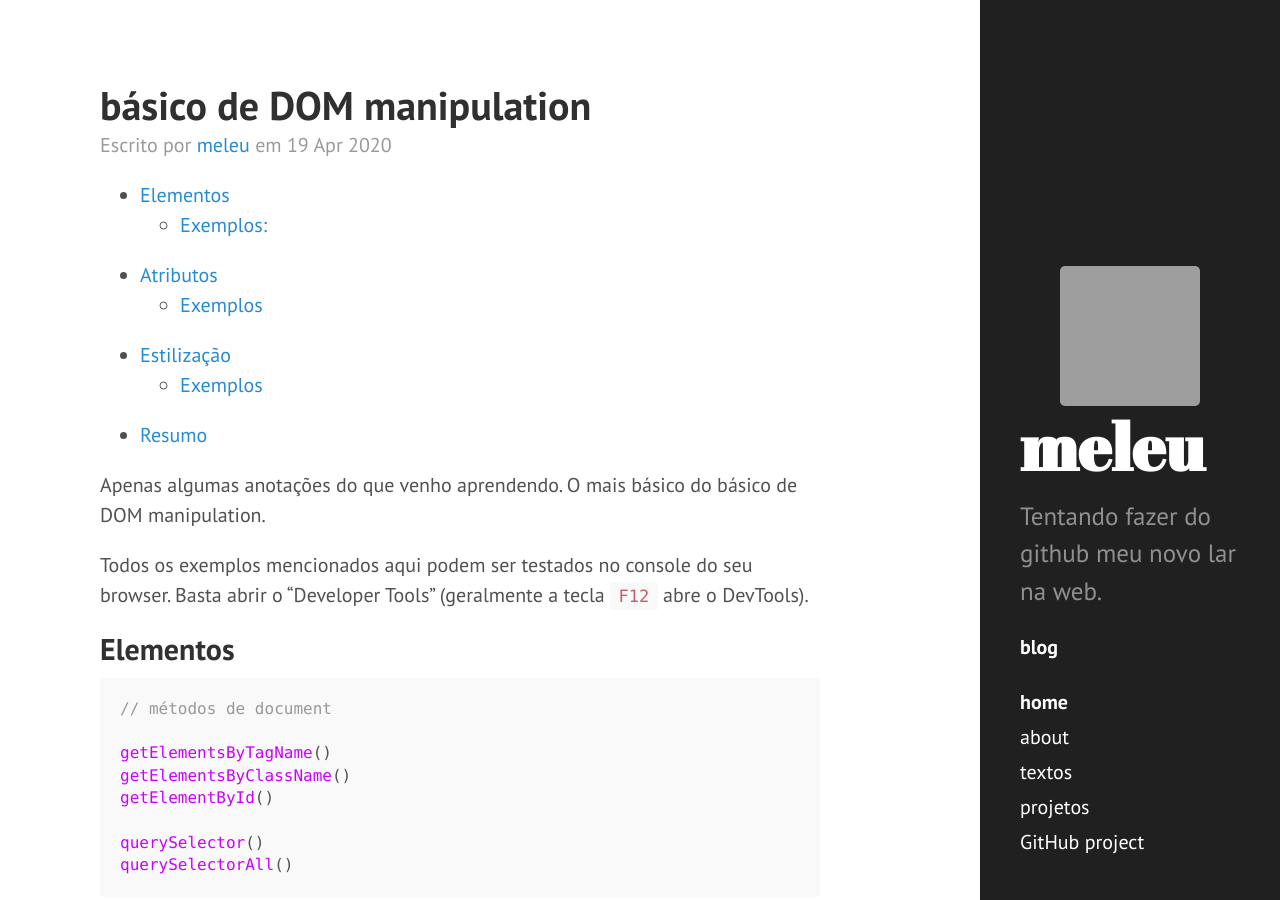
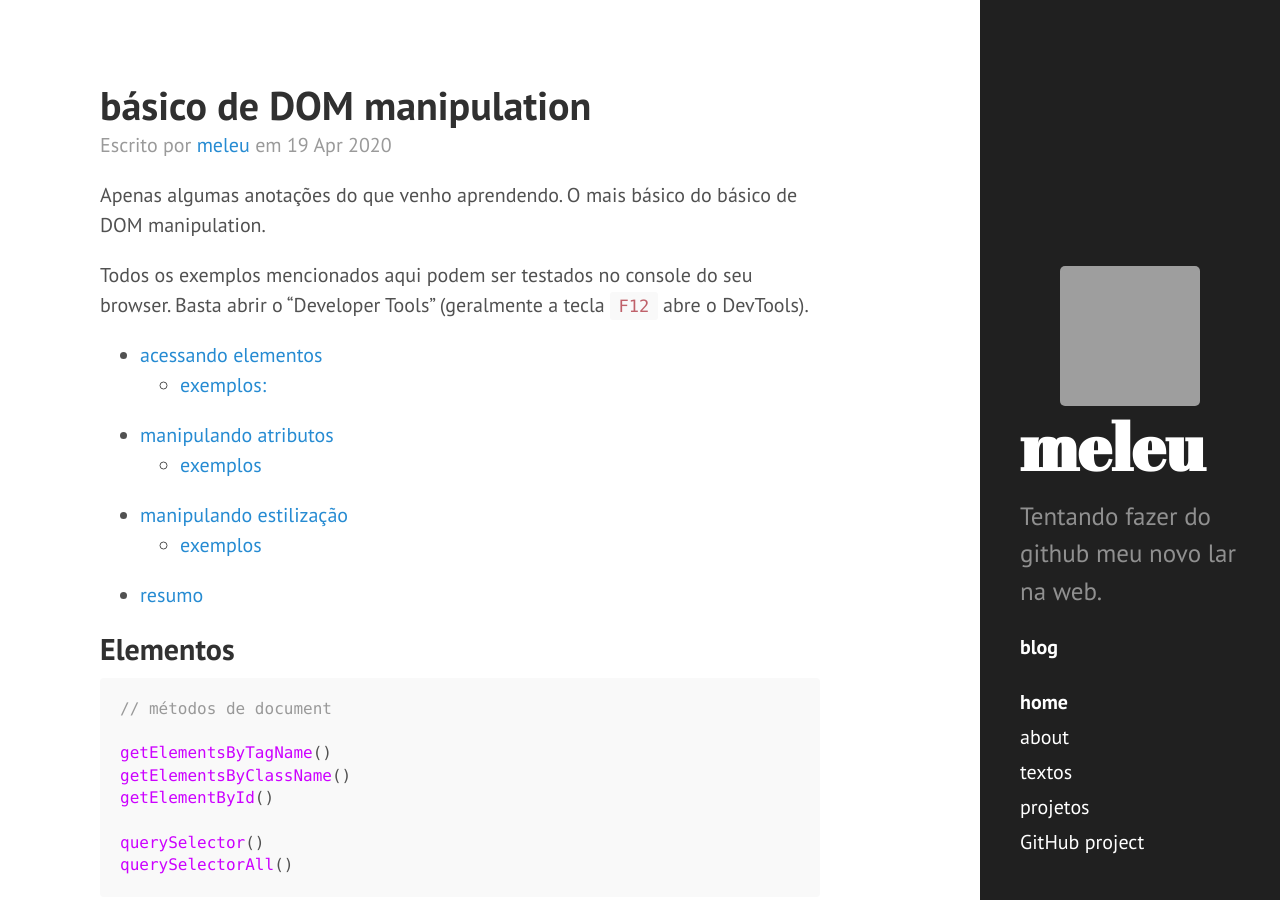
Before and after one commit to meleu/meleu.github.io, a Jekyll site: the page built from _posts/2020-04-19-dom-manipulation.md, in a window 1280 px wide and 900 px high. Built offline with Jekyll 4.4.1, drawn with Linux system fonts in a browser that asks for light colours; comment, search, counter and statistics services are not loaded; grey boxes are pictures that could not be loaded.

Commit message:
_posts/2020-04-19-dom-manipulation.md updated from https://stackedit.io/

```diff
--- a/_posts/2020-04-19-dom-manipulation.md
+++ b/_posts/2020-04-19-dom-manipulation.md
@@ -6,19 +6,19 @@ author: meleu
 tags:
 - frontend
 ---
-
-- [Elementos](#elementos)
-    - [Exemplos:](#exemplos)
-- [Atributos](#atributos)
-    - [Exemplos](#exemplos)
-- [Estilização](#estilizao)
-    - [Exemplos](#exemplos)
-- [Resumo](#resumo)
-
-
 Apenas algumas anotações do que venho aprendendo. O mais básico do básico de DOM manipulation.
 
 Todos os exemplos mencionados aqui podem ser testados no console do seu browser. Basta abrir o "Developer Tools" (geralmente a tecla `F12` abre o DevTools).
+
+
+- [acessando elementos](#elementos)
+    - [exemplos:](#exemplos)
+- [manipulando atributos](#atributos)
+    - [exemplos](#exemplos)
+- [manipulando estilização](#estilizao)
+    - [exemplos](#exemplos)
+- [resumo](#resumo)
+
 
 ## Elementos
 
```
Also changed, not shown: other parts of _posts/2020-04-19-dom-manipulation.md (+3 -2 lines).
